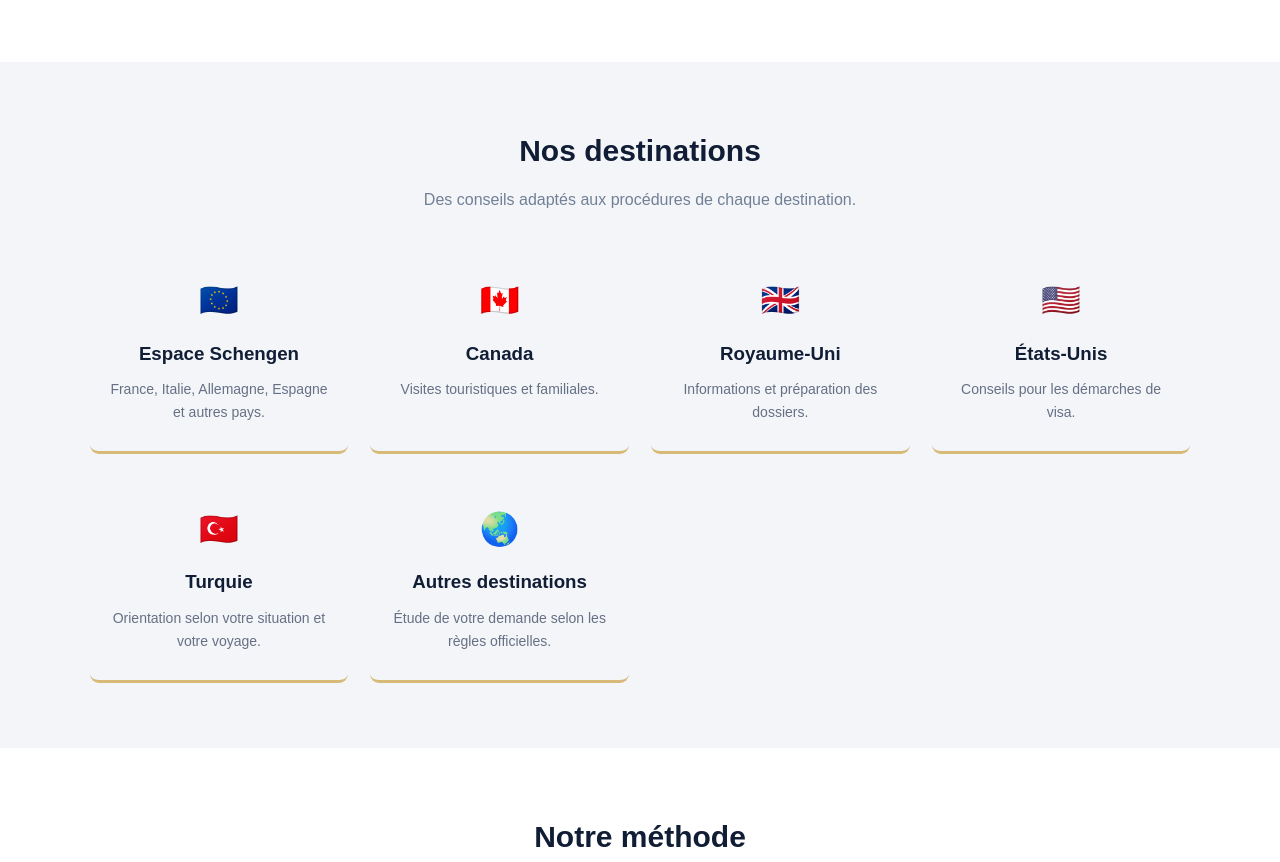
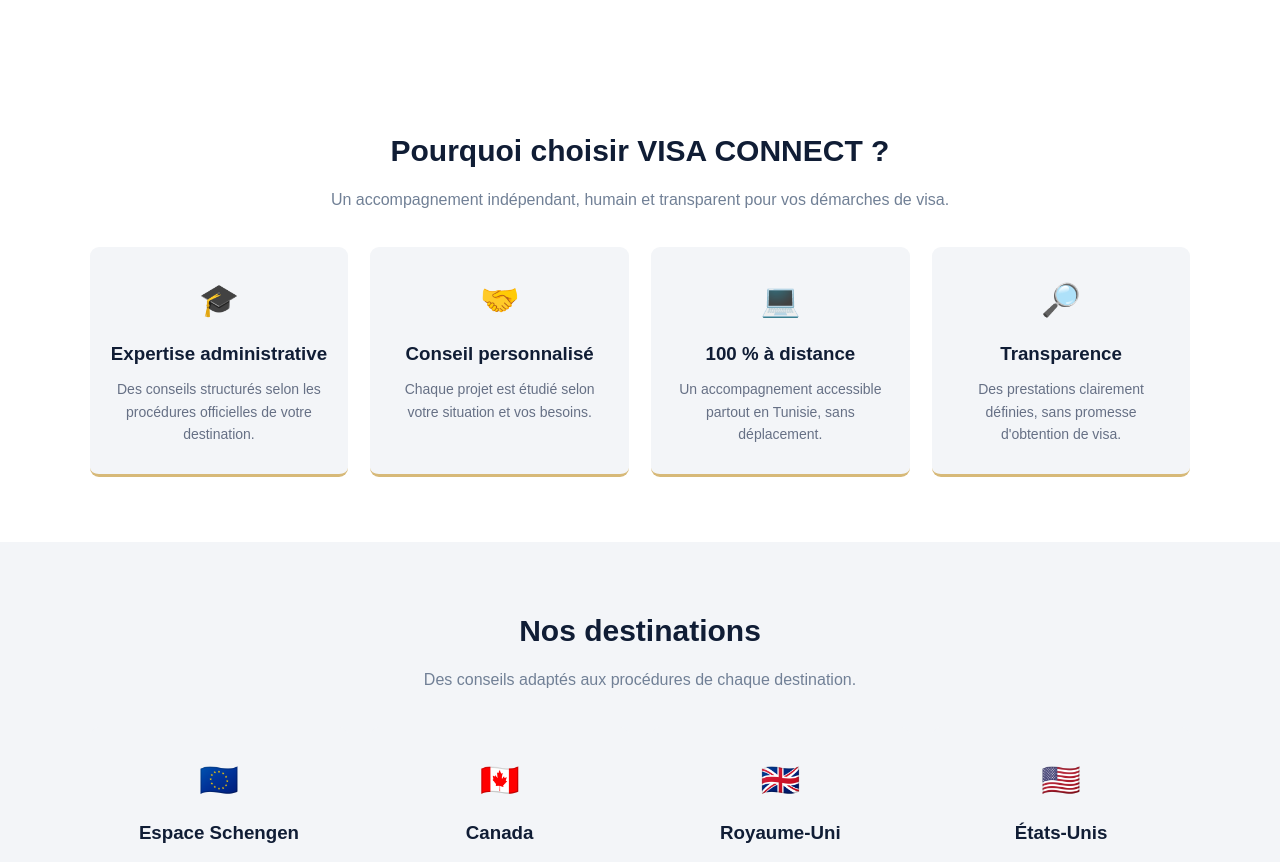
Before and after one commit to visa-connect-tunisia/visa-connect, a plain HTML site: page frontend/index.html in a window 1280 px wide. Shown: the part 1270-2132 px from the top of the page. Drawn offline with Linux system fonts and the light colour scheme.

Commit message:
: Ajout section Pourquoi choisir VISA CONNECT
Added a new section highlighting the benefits of choosing VISA CONNECT, including services like administrative expertise, personalized advice, remote support, and transparency.

```diff
--- a/frontend/index.html
+++ b/frontend/index.html
@@ -301,6 +301,41 @@
     </div>
   </section>
 
+<section class="section" id="pourquoi-nous">
+  <h2>Pourquoi choisir VISA CONNECT ?</h2>
+  <p class="subtitle">
+    Un accompagnement indépendant, humain et transparent pour vos démarches de visa.
+  </p>
+
+  <div class="services">
+
+    <article class="service">
+      <div class="icon">🎓</div>
+      <h3>Expertise administrative</h3>
+      <p>Des conseils structurés selon les procédures officielles de votre destination.</p>
+    </article>
+
+    <article class="service">
+      <div class="icon">🤝</div>
+      <h3>Conseil personnalisé</h3>
+      <p>Chaque projet est étudié selon votre situation et vos besoins.</p>
+    </article>
+
+    <article class="service">
+      <div class="icon">💻</div>
+      <h3>100 % à distance</h3>
+      <p>Un accompagnement accessible partout en Tunisie, sans déplacement.</p>
+    </article>
+
+    <article class="service">
+      <div class="icon">🔎</div>
+      <h3>Transparence</h3>
+      <p>Des prestations clairement définies, sans promesse d'obtention de visa.</p>
+    </article>
+
+  </div>
+</section>
+
   <section class="section destinations-section" id="destinations">
     <h2>Nos destinations</h2>
     <p class="subtitle">
```
